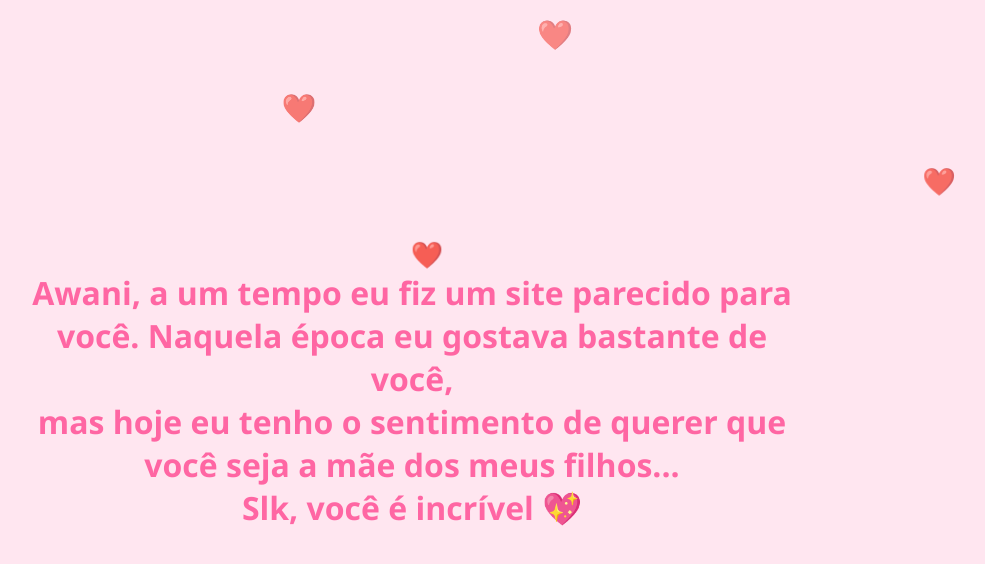
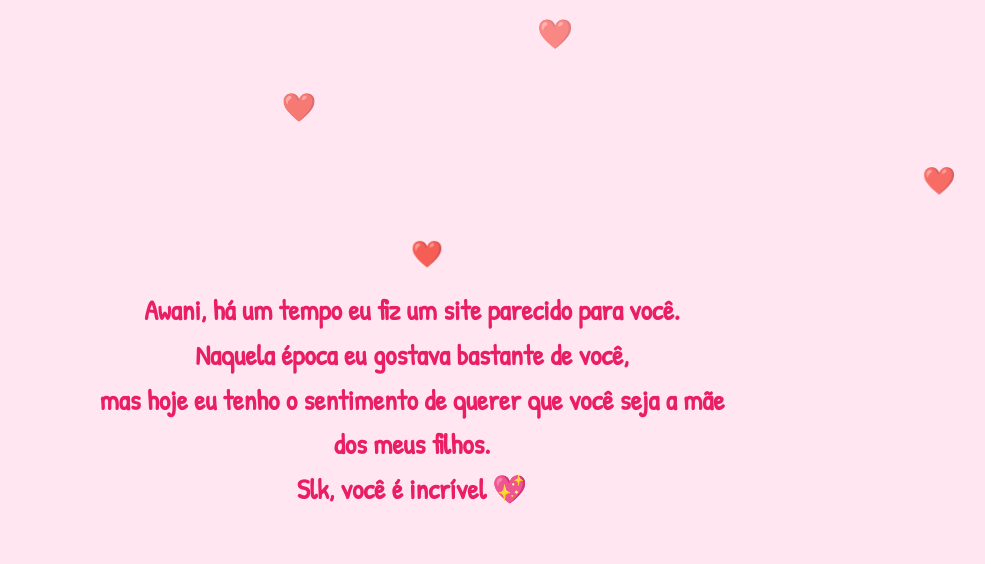
Before and after one commit to LimpotRed/mensagem-awany, a plain HTML site: page index.html in a window 1280 px wide. Shown: the whole page, without its empty margins (228-1213 px from the left). Drawn offline with Linux system fonts and the light colour scheme.

Commit message:
ajustesss

```diff
--- a/index.html
+++ b/index.html
@@ -3,6 +3,7 @@
 <head>
   <meta charset="UTF-8">
   <title>Para Awani 💖</title>
+  <link href="https://fonts.googleapis.com/css2?family=Patrick+Hand&display=swap" rel="stylesheet">
   <style>
     body {
       margin: 0;
@@ -13,17 +14,18 @@
       display: flex;
       justify-content: center;
       align-items: center;
-      font-family: 'Segoe UI', Tahoma, Geneva, Verdana, sans-serif;
+      font-family: 'Patrick Hand', cursive;
       position: relative;
     }
 
     h1 {
-      color: #ff66a3;
+      color: #e91e63;
       text-align: center;
       z-index: 2;
       padding: 20px;
       max-width: 800px;
-      position: relative;
+      font-size: 28px;
+      line-height: 1.6;
     }
 
     .heart {
@@ -48,12 +50,14 @@
 </head>
 <body>
   <h1>
-    Awani, a um tempo eu fiz um site parecido para você. Naquela época eu gostava bastante de você,<br>
-    mas hoje eu tenho o sentimento de querer que você seja a mãe dos meus filhos...<br>
+    Awani, há um tempo eu fiz um site parecido para você.<br>
+    Naquela época eu gostava bastante de você,<br>
+    mas hoje eu tenho o sentimento de querer que você seja a mãe<br>
+    dos meus filhos.<br>
     Slk, você é incrível 💖
   </h1>
 
-  <!-- Corações reais animados -->
+  <!-- Corações animados -->
   <div class="heart" style="left:10%; animation-delay: 0s;">❤️</div>
   <div class="heart" style="left:20%; animation-delay: 1s;">❤️</div>
   <div class="heart" style="left:30%; animation-delay: 2s;">❤️</div>
```
